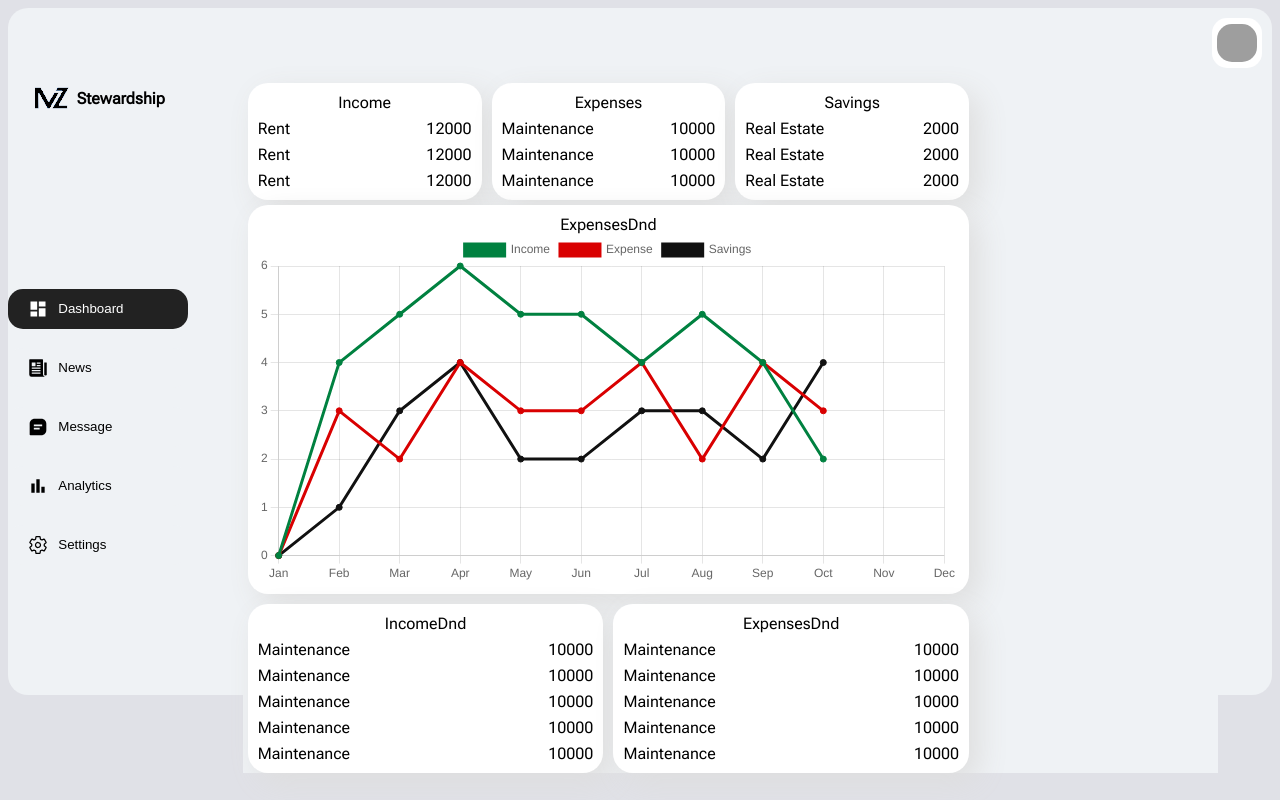
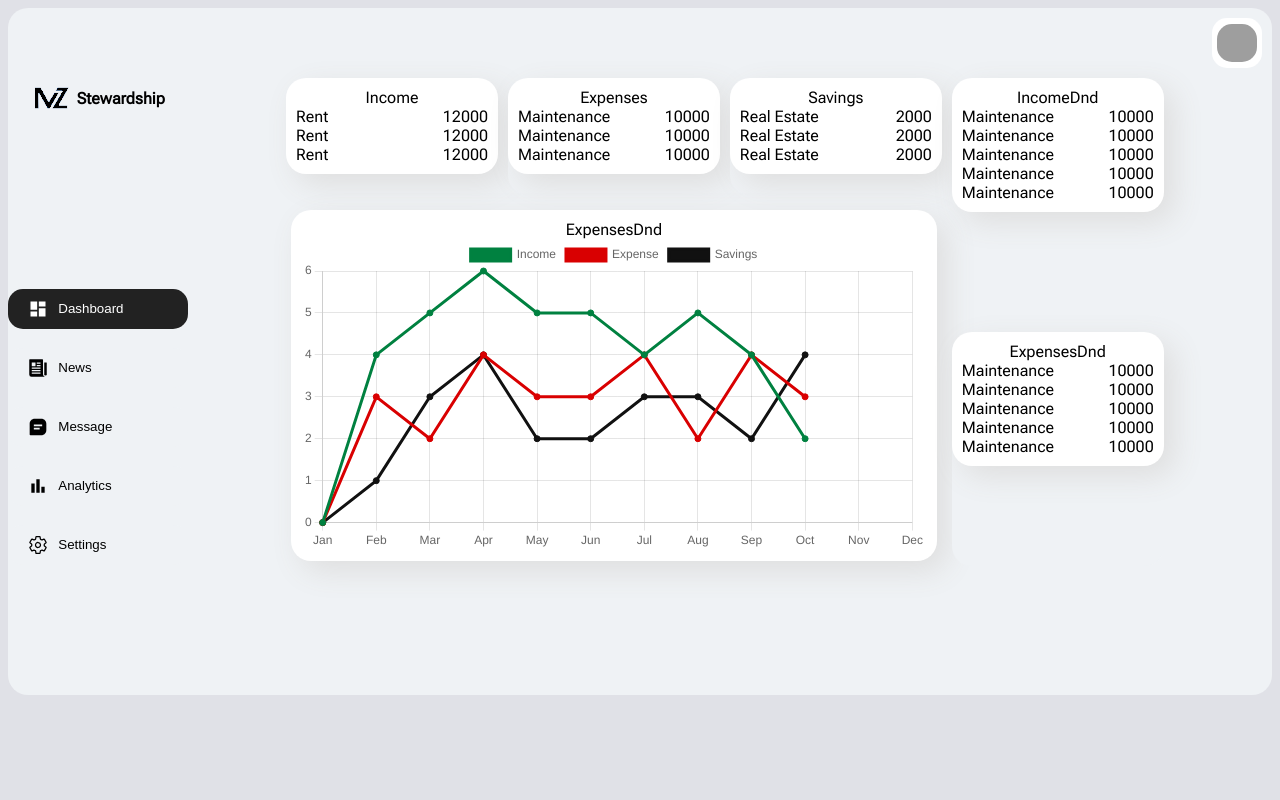
Before and after one commit to shahan210/DashBoard-1, a React (Vite) app: page / in a window 1280 px wide. Built offline with nearby package versions, Linux system fonts and the light colour scheme; grey boxes are pictures that could not be loaded; some icons are missing; a web font is replaced by a local one.

Commit message:
update : dash grid rearraged

```diff
--- a/src/components/main/Dash.jsx
+++ b/src/components/main/Dash.jsx
@@ -17,11 +17,9 @@ export default function Dash() {
             <Income />
             <Expense />
             <Savings />
+            <IncomeDnd />
             <Graph />
-            <div className="grid-dragndrop dash-grid-span-3">
-              <IncomeDnd />
-              <ExpenseDnd />
-            </div>
+            <ExpenseDnd />
           </div>
         </div>
       </div>
--- a/src/components/main/ExpenseDnd.jsx
+++ b/src/components/main/ExpenseDnd.jsx
@@ -2,7 +2,7 @@ import React from "react";
 
 export default function ExpenseDnd() {
   return (
-    <div className="grid-income">
+    <div className="grid-income ">
       <div className="container">
         <div style={{ textAlign: "center" }}>ExpensesDnd</div>
         <div className="income-list">
--- a/src/components/main/IncomeDnd.jsx
+++ b/src/components/main/IncomeDnd.jsx
@@ -2,7 +2,7 @@ import React from "react";
 
 export default function IncomeDnd() {
   return (
-    <div className="grid-income">
+    <div className="grid-income dash-grid-span-2">
       <div className="container">
         <div style={{ textAlign: "center" }}>IncomeDnd</div>
         <div className="income-list">
--- a/src/components/scss/dash/_dash.scss
+++ b/src/components/scss/dash/_dash.scss
@@ -8,7 +8,8 @@
 }
 .dash-container-1 {
   display: flex;
-  justify-content: center;
+  justify-content: flex-end;
+  width: 90%;
 }
 .dash-container-2 {
   background-color: var(--button-menu);
@@ -17,15 +18,13 @@
 .dash-grid {
   display: grid;
   grid-template-columns: repeat(4, 1fr);
+  gap: 10px;
+  grid-template-rows: 1fr 1fr 2fr;
 }
 .dash-grid-span-3 {
   grid-column: span 3;
+  grid-row: span 2;
 }
 .dash-grid-span-2 {
   grid-row: span 2;
-  margin: 5px;
 }
-.grid-dragndrop {
-  display: grid;
-  grid-template-columns: 1fr 1fr;
-}
--- a/src/components/scss/dash/_income.scss
+++ b/src/components/scss/dash/_income.scss
@@ -9,7 +9,7 @@
   box-shadow: 10px 10px 30px #dedede;
 }
 @mixin grid-design {
-  margin: 5px 5px 0px 5px;
+  // margin: 5px 5px 0px 5px;
   background-color: var(--button-menu);
   border-radius: g.$dash-border;
 }
@@ -26,7 +26,7 @@
 }
 .income-list {
   display: flex;
-  margin-top: 7px;
+  // margin-top: 7px;
   justify-content: space-between;
 }
 .dash-graph {
```
